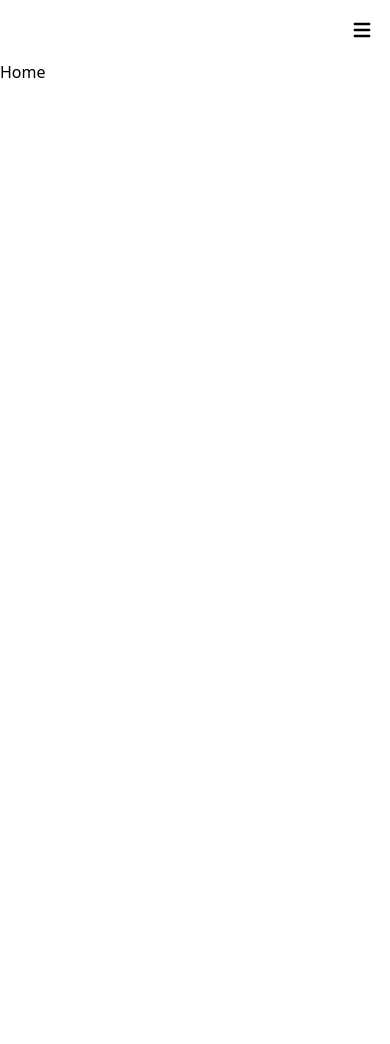
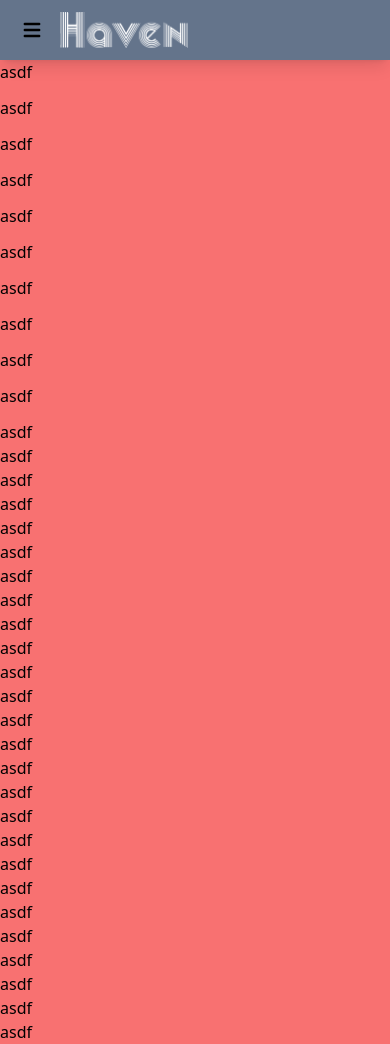
Before and after one commit to havendevs/haven-static-site, a React (Create React App) app: page / in a window 390 px wide. Before the commit the page ends 844 px from the top, so only its background shows below. Built offline with nearby package versions, Linux system fonts and the light colour scheme.

Commit message:
Add decent mobile navbar links design

```diff
--- a/src/App.tsx
+++ b/src/App.tsx
@@ -10,7 +10,7 @@ import Nav from './components/Nav';
 
 function App() {
   return (
-    <div>
+    <div className="bg-red-400">
       <Nav />
       <Routes>
         <Route path="/about" element={<About />} />
@@ -19,7 +19,6 @@ function App() {
         <Route path="/" element={<Home />} />
       </Routes>
     </div>
-
   );
 }
 export default App;
--- a/src/components/Nav.tsx
+++ b/src/components/Nav.tsx
@@ -28,6 +28,7 @@ const navPages: NavPage[] = [
 
 const getNavItems = (): JSX.Element => {
   const { pathname } = useLocation();
+  const baseLinkClass = 'block flex-none';
   return (
     <>
       {navPages.map((page) => {
@@ -37,15 +38,14 @@ const getNavItems = (): JSX.Element => {
             <li key={page.name}>
               <Link
                 to={page.path}
-                className="block py-2 pl-3 pr-4 text-white bg-blue-700 rounded md:bg-transparent md:text-blue-700 md:p-0 dark:text-white"
-                aria-current="page"
+                className={`${baseLinkClass} py-3 pl-3 pr-4 text-white bg-blue-700 rounded md:mx-5 md:bg-transparent md:text-blue-700 md:p-0 dark:text-white`}
               >
                 {page.name}
               </Link>
             </li>
           ) : (
             <li key={page.name}>
-              <Link to={page.path} className="block py-2 pl-3 pr-4 text-gray-700 rounded hover:bg-gray-100 md:hover:bg-transparent md:border-0 md:hover:text-blue-700 md:p-0 dark:text-gray-400 md:dark:hover:text-white dark:hover:bg-gray-700 dark:hover:text-white md:dark:hover:bg-transparent">{page.name}</Link>
+              <Link to={page.path} className={`${baseLinkClass} py-2 pl-3 pr-4 text-gray-700 rounded md:mx-5 hover:bg-gray-100 md:hover:bg-transparent md:border-0 md:hover:text-blue-700 md:p-0 dark:text-gray-400 md:dark:hover:text-white dark:hover:bg-gray-700 dark:hover:text-white md:dark:hover:bg-transparent`}>{page.name}</Link>
             </li>
           )
         );
@@ -55,18 +55,20 @@ const getNavItems = (): JSX.Element => {
 };
 
 export default function Nav() {
+  const [hamburgerOpen, setHamburgerOpen] = React.useState(false);
+
   return (
-    <nav className="px-2 sm:px-4 py-2.5 rounded">
-      <div className="container flex flex-wrap items-center justify-between mx-auto">
-        <Link to="/" className="flex items-center">
-          <img src={HavenLogoWhite} alt="Haven" className="h-6 mr-3 sm:h-9" />
+    <nav className="fixed flex flex-wrap items-center justify-between px-2 sm:px-4 py-2.5 bg-slate-500 mb-3 w-full shadow-lg">
+      <div className="container flex flex-wrap items-center md:justify-between mx-auto">
+        <button type="button" className="inline-flex items-center p-2 ml-1 text-sm md:hidden rounded-full hover:bg-gray-100 focus:outline-none focus:ring-2 focus:ring-gray-200 dark:text-gray-400 dark:hover:bg-gray-700 dark:focus:ring-gray-600" onClick={() => setHamburgerOpen(!hamburgerOpen)}>
+          <span className="sr-only">Open nav menu</span>
+          <svg className="w-6 h-6" fill="currentColor" viewBox="0 0 20 20" xmlns="http://www.w3.org/2000/svg"><path fillRule="evenodd" d="M3 5a1 1 0 011-1h12a1 1 0 110 2H4a1 1 0 01-1-1zM3 10a1 1 0 011-1h12a1 1 0 110 2H4a1 1 0 01-1-1zM3 15a1 1 0 011-1h12a1 1 0 110 2H4a1 1 0 01-1-1z" clipRule="evenodd" /></svg>
+        </button>
+        <Link to="/" className="flex justify-start md:w-auto md:static md:block md:justify-start">
+          <img src={HavenLogoWhite} alt="Haven" className="h-9 ml-2 mr-3 md:h-9" />
         </Link>
-        <button data-collapse-toggle="navbar-default" type="button" className="inline-flex items-center p-2 ml-3 text-sm md:hidden hover:bg-gray-100 focus:outline-none focus:ring-2 focus:ring-gray-200 dark:text-gray-400 dark:hover:bg-gray-700 dark:focus:ring-gray-600" aria-controls="navbar-default" aria-expanded="false">
-          <span className="sr-only">Open nav menu</span>
-          <svg className="w-6 h-6" aria-hidden="true" fill="currentColor" viewBox="0 0 20 20" xmlns="http://www.w3.org/2000/svg"><path fillRule="evenodd" d="M3 5a1 1 0 011-1h12a1 1 0 110 2H4a1 1 0 01-1-1zM3 10a1 1 0 011-1h12a1 1 0 110 2H4a1 1 0 01-1-1zM3 15a1 1 0 011-1h12a1 1 0 110 2H4a1 1 0 01-1-1z" clipRule="evenodd" /></svg>
-        </button>
-        <div className="hidden w-full md:block md:w-auto" id="navbar-default">
-          <ul className="flex flex-row justify-between">
+        <div className={`w-full md:w-auto md:flex items-center ${(hamburgerOpen ? ' flex' : ' hidden')}`} id="navbar-default">
+          <ul className="flex flex-row justify-around list-none mt-3 mx-auto md:ml-auto">
             {getNavItems()}
           </ul>
         </div>
--- a/src/pages/Home.tsx
+++ b/src/pages/Home.tsx
@@ -4,6 +4,43 @@ export default function Home() {
   return (
     <div>
       <h1>Home</h1>
+      <p className="mb-3">asdf</p>
+      <p className="mb-3">asdf</p>
+      <p className="mb-3">asdf</p>
+      <p className="mb-3">asdf</p>
+      <p className="mb-3">asdf</p>
+      <p className="mb-3">asdf</p>
+      <p className="mb-3">asdf</p>
+      <p className="mb-3">asdf</p>
+      <p className="mb-3">asdf</p>
+      <p className="mb-3">asdf</p>
+      <p className="mb-3">asdf</p>
+      <p>asdf</p>
+      <p>asdf</p>
+      <p>asdf</p>
+      <p>asdf</p>
+      <p>asdf</p>
+      <p>asdf</p>
+      <p>asdf</p>
+      <p>asdf</p>
+      <p>asdf</p>
+      <p>asdf</p>
+      <p>asdf</p>
+      <p>asdf</p>
+      <p>asdf</p>
+      <p>asdf</p>
+      <p>asdf</p>
+      <p>asdf</p>
+      <p>asdf</p>
+      <p>asdf</p>
+      <p>asdf</p>
+      <p>asdf</p>
+      <p>asdf</p>
+      <p>asdf</p>
+      <p>asdf</p>
+      <p>asdf</p>
+      <p>asdf</p>
+      <p>asdf</p>
     </div>
   );
 }
```
Also changed, not shown: src/index.css (+0 -14 lines).
